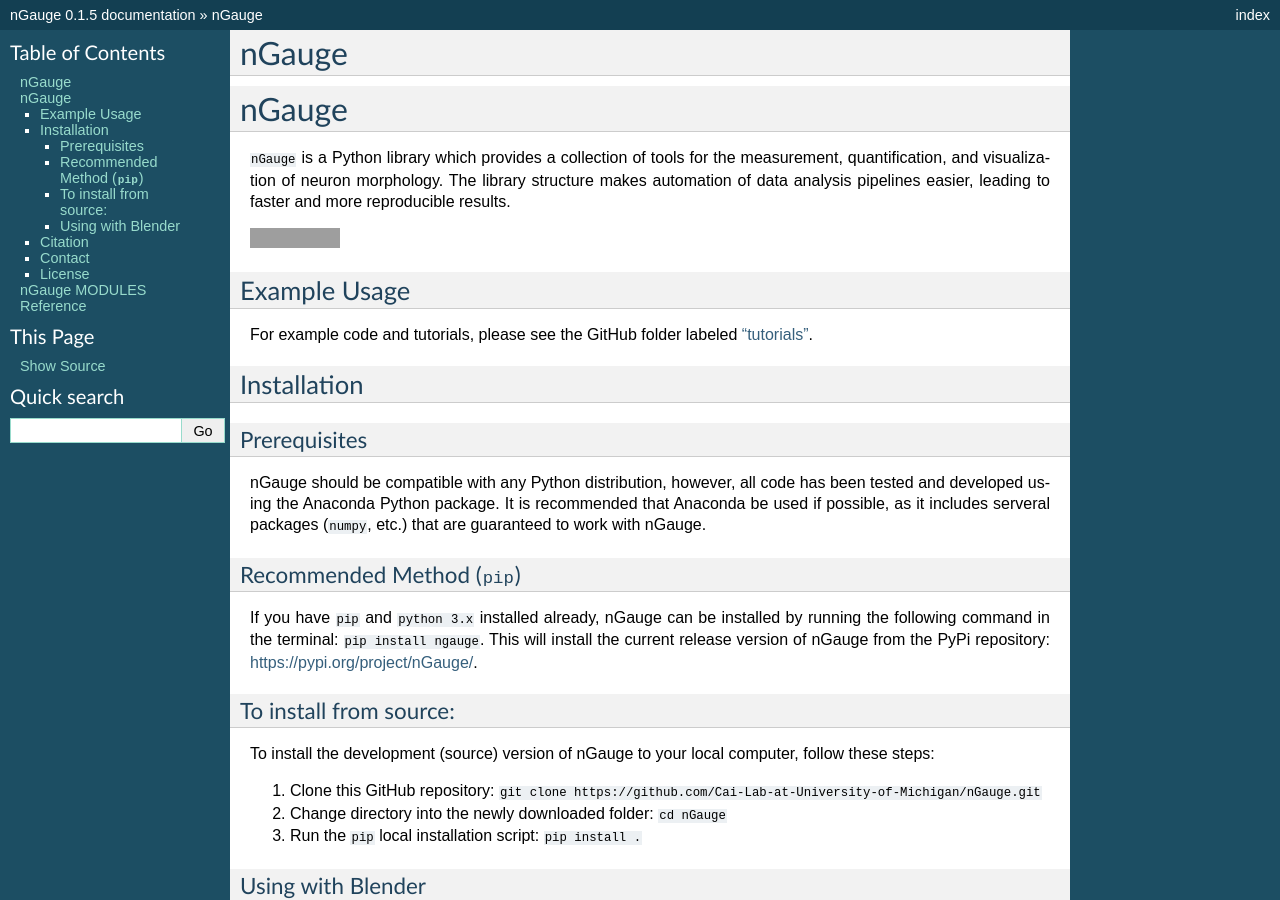
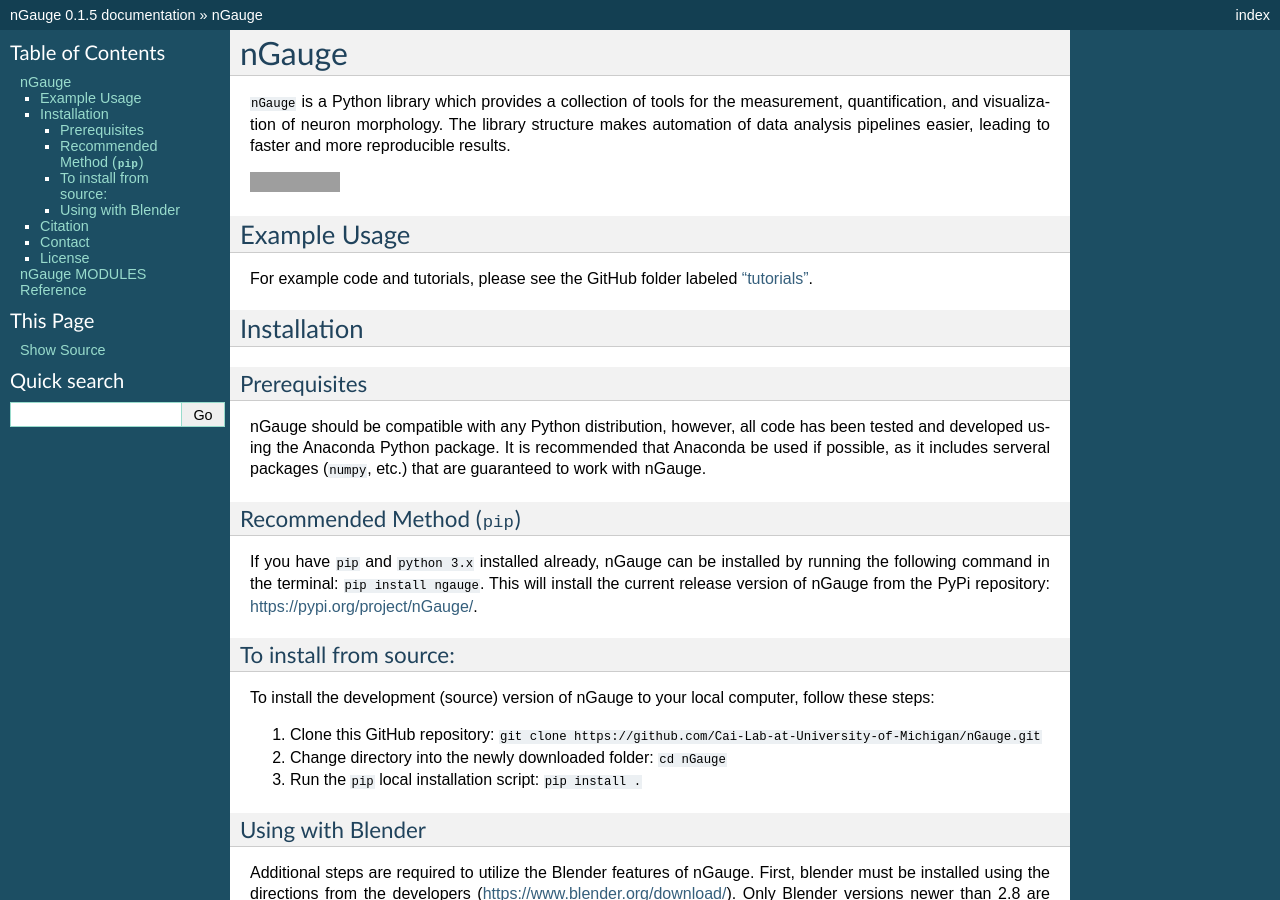
Before and after one commit to Cai-Lab-at-University-of-Michigan/nGauge, a Sphinx documentation site: the page built from docsrc/source/index.rst, in a window 1280 px wide and 900 px high. Built offline with Sphinx 7.4.7, drawn with Linux system fonts in a browser that asks for light colours; the version number is read from the project's files by our own code; grey boxes are pictures that could not be loaded.

Commit message:
Remove rst title

```diff
--- a/docsrc/source/index.rst
+++ b/docsrc/source/index.rst
@@ -1,11 +1,8 @@
-nGauge
-==================================
+.. mdinclude:: ../../README.md
 
 .. toctree::
    :maxdepth: 3
    :caption: Contents:
-
-.. mdinclude:: ../../README.md
 
 nGauge MODULES Reference
 ========================
```
Also changed, not shown: 1 other file.
